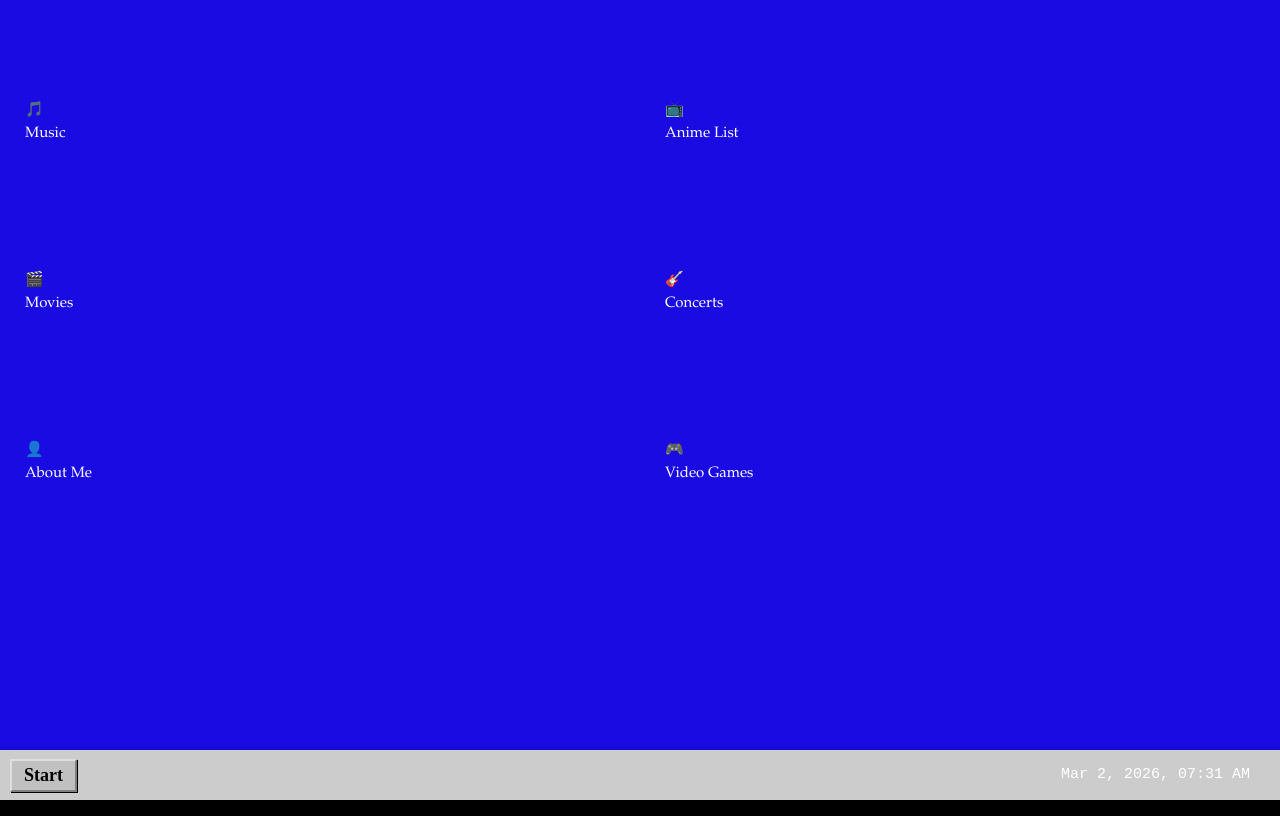
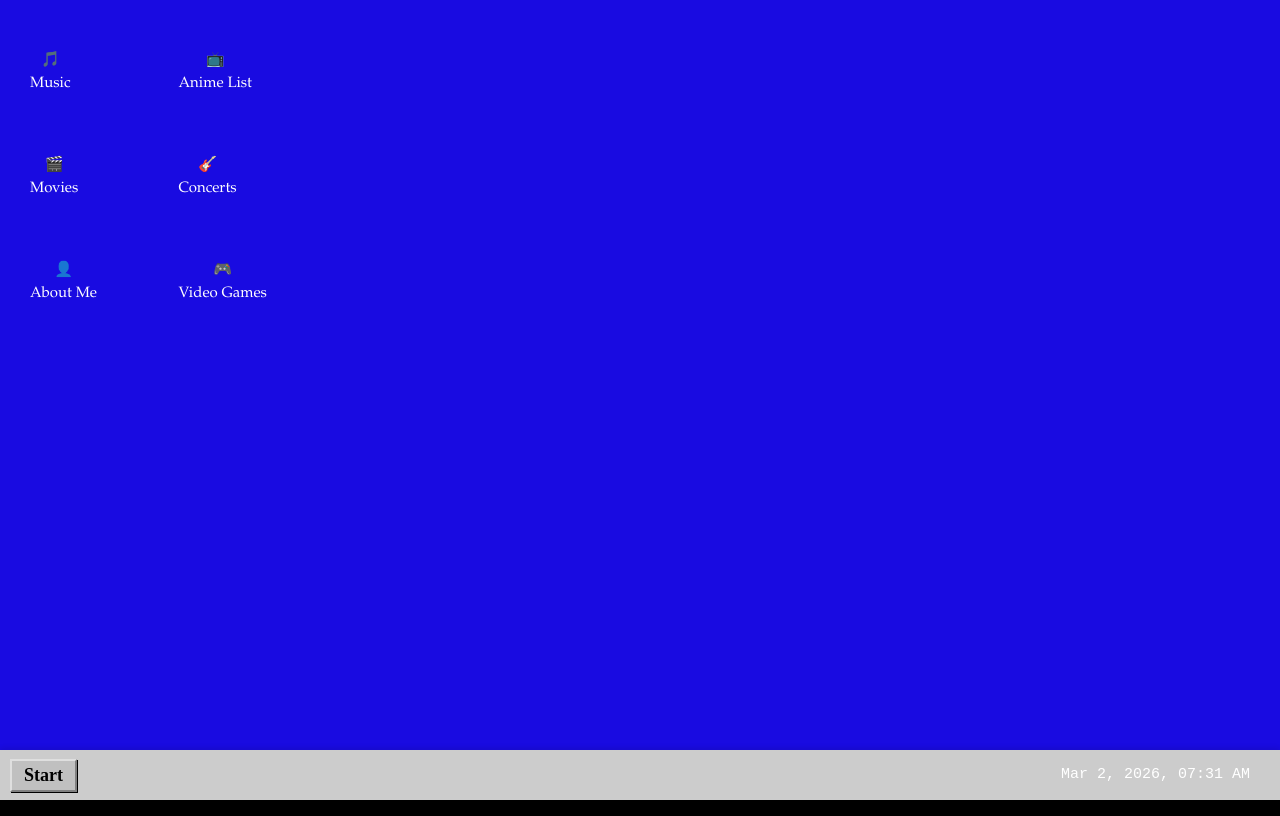
Before and after one commit to embe8/react-desktop-simulator, a React (Vite) app in the folder vite-desktop-simulator/: page /desktop in a window 1280 px wide. Built offline with nearby package versions, Linux system fonts and the light colour scheme; the HTML template or start-up script is replaced by a standard one.

Commit message:
Fix: spacing between columns in the icons grid

```diff
--- a/vite-desktop-simulator/src/components/Window.css
+++ b/vite-desktop-simulator/src/components/Window.css
@@ -1,6 +1,6 @@
 .window-container {
     position: absolute;
-    top: -500px;
+    top: -300px;
     left: 10px;
     width: 500px;
     background: #f0f0f0;
@@ -10,6 +10,7 @@
     flex-direction: column;
     overflow: hidden;
     border-radius: 4px;
+
   }
 
   .window-header {
--- a/vite-desktop-simulator/src/pages/Desktop.css
+++ b/vite-desktop-simulator/src/pages/Desktop.css
@@ -8,18 +8,22 @@
   background-color: #190be1;
   text-align: left;
   color: white;
+  width: 100%;
+  min-height: 100vh;
 
 }
 
 .desktop-page .icons-grid{
-    display: grid;
-    grid-template-columns: repeat(4, auto);
-    margin-bottom: 50px;
-    margin-top: 0px;
-    margin-left: 0px;
-    column-gap: 0px;
-    justify-content: start;
-    justify-items: start;
+  display: inline-grid;
+  grid-template-columns: repeat(4, auto);
+  margin: 0;
+  column-gap: 0px;
+  row-gap: 0px;      /* ✅ add this */
+  justify-content: start;
+  justify-items: start;
+  padding-left: 20px;
+
+
 
 
 }
@@ -72,14 +76,17 @@
   }
 
   .desktop-page .icons-container {
-    padding-top: 100px;
-    padding-bottom: 25px;
-    padding-left: 25px;
-    padding-right: 25px;
+    padding-top: 50px;   /* ✅ was 100px */
+    padding-bottom: 10px; /* ✅ was 25px */
+    padding-left: 10px;   /* ✅ was 25px */
+    padding-right: 50px;  /* ✅ was 25px */
+    align-items: center;
 
     display: flex;
     flex-direction: column;
+
   }
+
 
   .desktop-page .taskbar {
     position: fixed;
```
